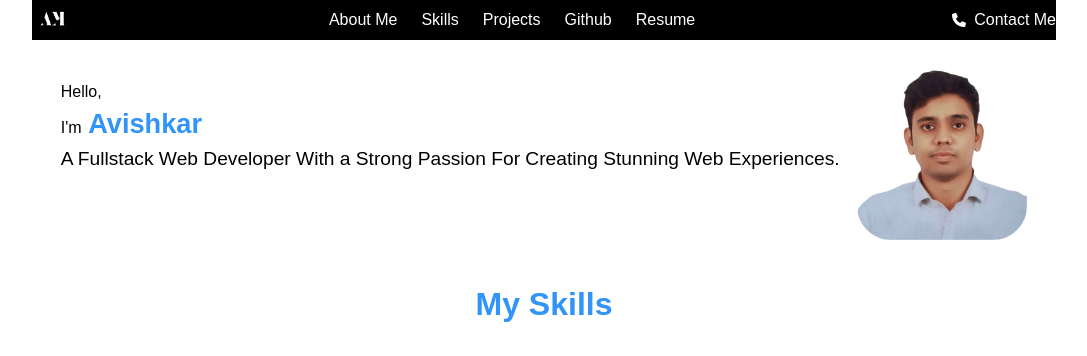
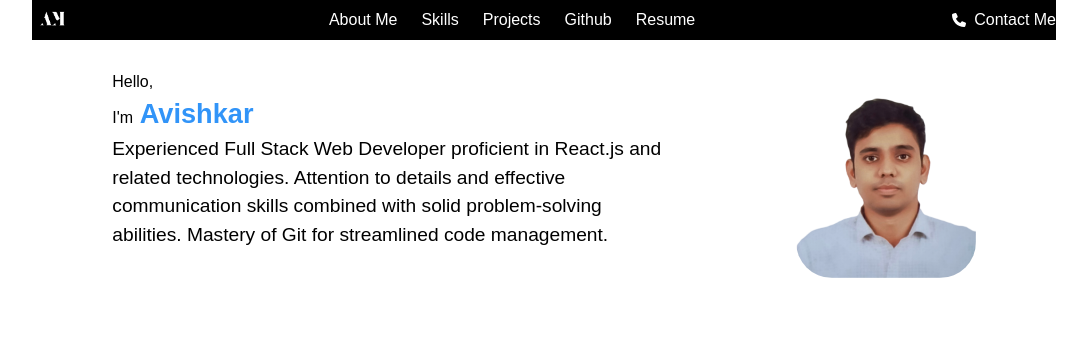
Before and after one commit to aavishkark/avishkar_kamble, a Next.js app: page / in a window 1280 px wide. Shown: the top 356 px of the page, without its empty margins (96-1183 px from the left). Built offline with nearby package versions, Linux system fonts and the light colour scheme.

Commit message:
Update description

```diff
--- a/src/app/Hero/hero.css
+++ b/src/app/Hero/hero.css
@@ -12,6 +12,7 @@
     display: flex;
     flex-direction: column;
     justify-content: flex-start;
+    flex: 0.7;
 }
 .hero-container > div {
     margin-bottom: 20px;
--- a/src/app/Hero/page.tsx
+++ b/src/app/Hero/page.tsx
@@ -8,14 +8,14 @@ export default function Hero() {
             <div className='heroinfo'>
                 <div className='hello'>Hello,</div>
                 <div>I'm<span className='name'> Avishkar</span></div>
-                <div className='para'>A Fullstack Web Developer With a Strong Passion For Creating Stunning Web Experiences.</div>
+                <div className='para'>Experienced Full Stack Web Developer proficient in React.js and related technologies. Attention to details and effective communication skills combined with solid problem-solving abilities. Mastery of Git for streamlined code management.</div>
                 <div className='resume'>
                     <a href="https://drive.google.com/file/d/1vWdhyJfYFhMgeXtLY72dOiDOC7wL-ebL/view?usp=sharing" target="_blank" rel="noopener noreferrer">
                     <button className='resume-btn'>Resume</button>
                     </a>
                 </div>
             </div>
-            <div className='heropic'><Image src={profilepic} alt="Logo" width={170} className="logo-image" /></div>
+            <div className='heropic'><Image src={profilepic} alt="Logo" width={180} className="logo-image" /></div>
         </div>
     )
 }
```
